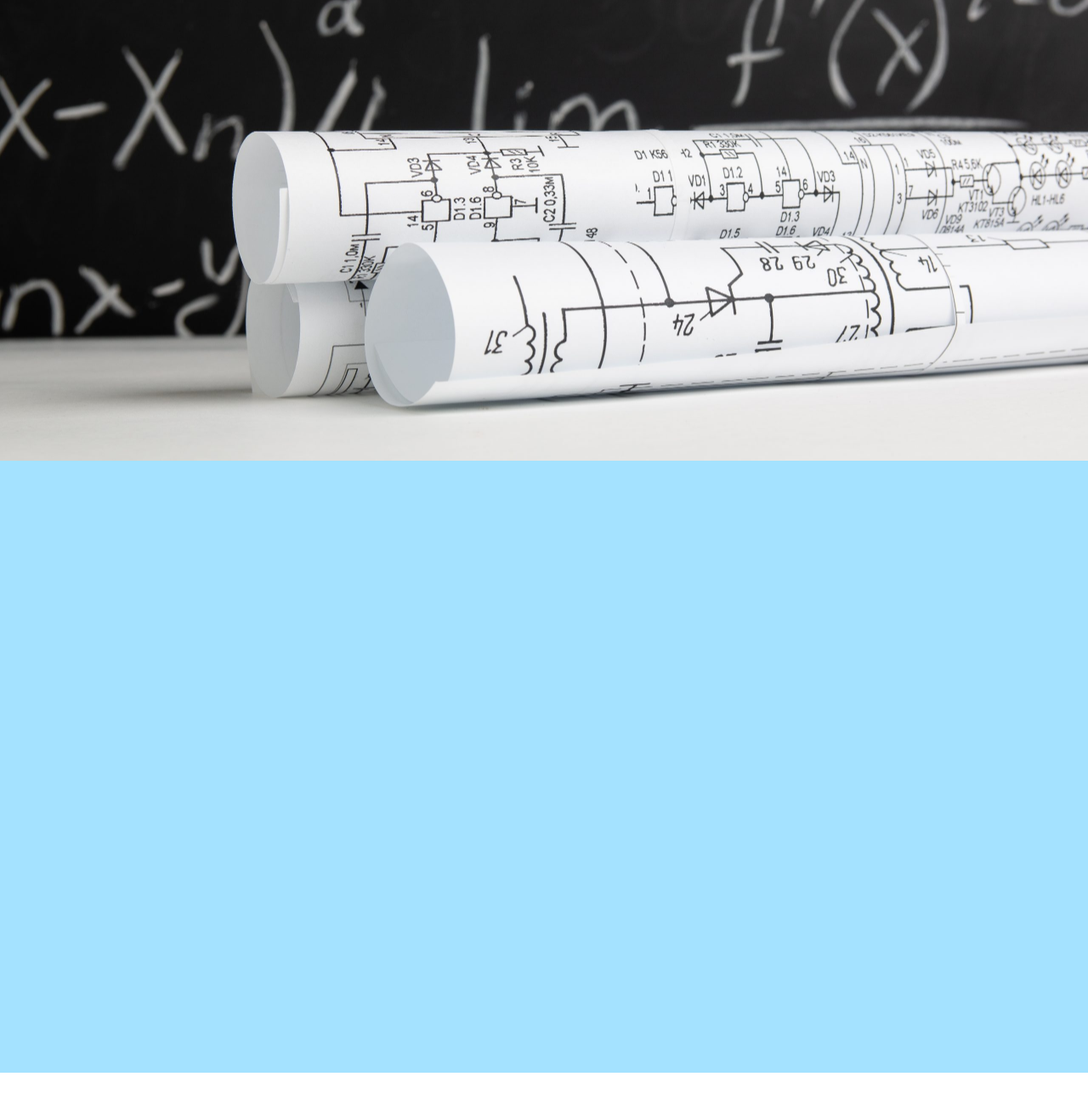
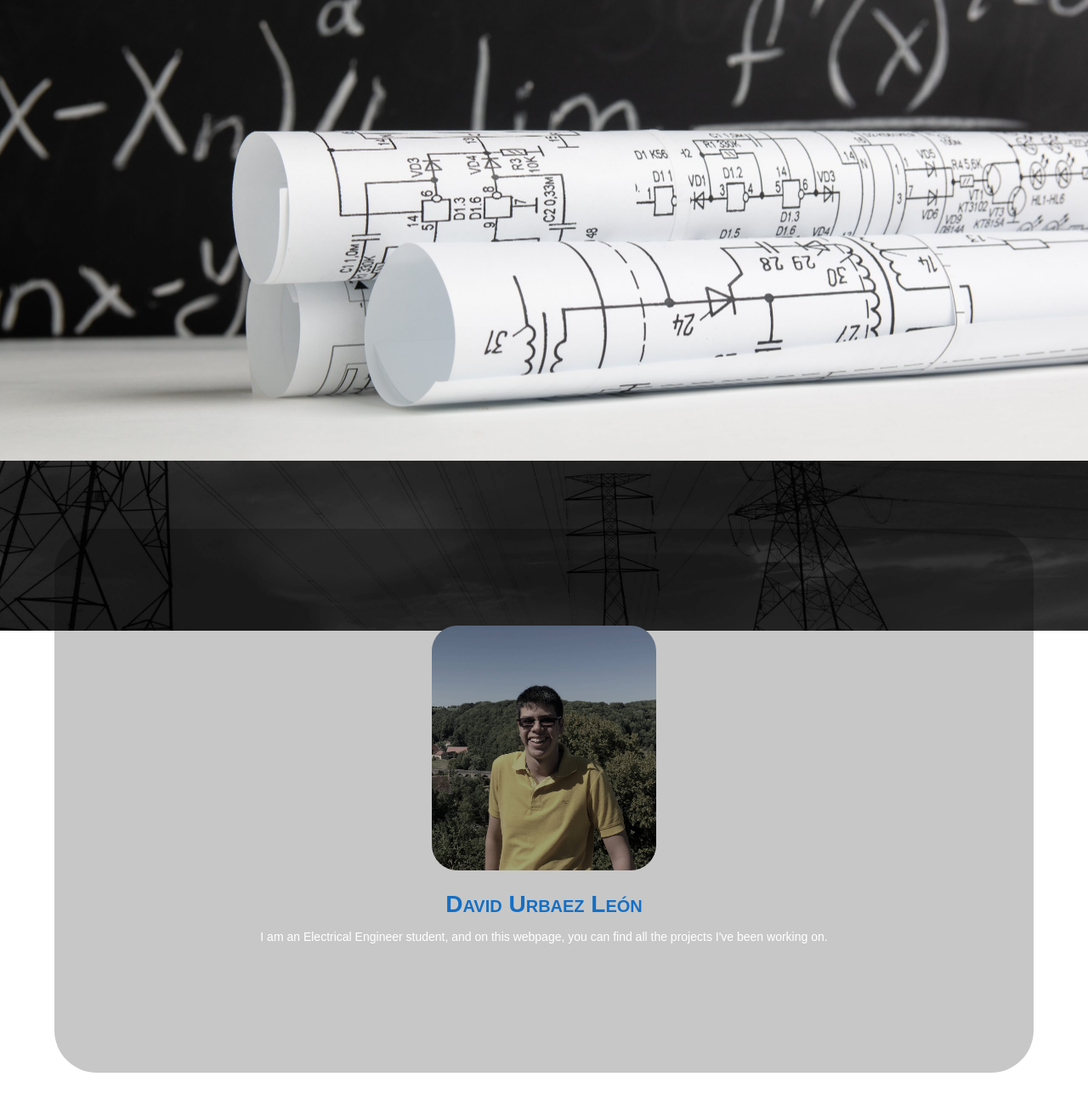
Before and after one commit to DavidUrbaez/Projects, a plain HTML site: page index.html in a window 1280 px wide. Shown: the part 258-1558 px from the top of the page at 85% size. Before the commit the page ends 1520 px from the top, so only its background shows below. Drawn offline with Linux system fonts and the light colour scheme.

Commit message:
Parallax Effect

```diff
--- a/index.html
+++ b/index.html
@@ -6,9 +6,15 @@
     <meta name="viewport" content="width=device-width, initial-scale=1.0">
     <title>&lt/ David Urbaez &gt</title>
     <link rel="stylesheet" href="src/css/navbar_style.css">
+    <link rel="stylesheet" href="src/css/parallax.css">
     <link rel="stylesheet" href="src/css/section.css">
+    <!-- <link rel="stylesheet" href="src/css/presentation.css"> -->
+
     <!-- <link rel="stylesheet" href="https://cdnjs.cloudflare.com/ajax/libs/font-awesome/4.7.0/css/font-awesome.min.css"> -->
+
     <script src="https://kit.fontawesome.com/95d7ee3267.js" crossorigin="anonymous"></script>
+
+    <script src="src/js/universal-parallax.js"></script>
 </head>
 
 <body>
@@ -16,10 +22,6 @@
     <header>
         <nav>
             <h1>David Urbaez León</h1>
-            <!-- <input type="checkbox" id="ckbox">
-            <label for="ckbox" class="drawer">
-                <i class="fa fa-bars" aria-hidden="true"></i>
-            </label> -->
 
             <button class="nav-toggle">
                 <span class="hamburger"></span>
@@ -27,7 +29,7 @@
 
             <ul class="menu-box">
                 <li><a href="#" class="fa fa-home nav__link"> Home</a></li>
-                <li><a href="#sec2" class="far fa-user nav__link">  About Me</a></li>
+                <li><a href="#presentation" class="far fa-user nav__link">  About Me</a></li>
                 <li><a href="#" class="fas fa-laptop-code nav__link">  My Work</a></li>
                 <li><a href="#" class="far fa-address-card nav__link">  Get in Touch</a></li>
 
@@ -35,12 +37,37 @@
         </nav>
     </header>
 
-    <section class="nen" id="sec1">
+    <section class="main_img">
         <img src="src/img/img1.jpg" alt="init">
     </section>
-    <section class="non" id="sec2">
 
+    <section id="presentation">
+        <div class="container">
+            <div class="content">
+                <div class="image">
+                    <img src="src/img/me2.jpg" alt="" width="100px">
+                </div>
+
+                <div class="text">
+                    <h2>David Urbaez León</h2>
+                    <p>I am an Electrical Engineer student, and on this webpage, you can find all the projects I've been working on.</p>
+                </div>
+
+            </div>
+            <div class="parallax" data-parallax-image="src/img/img4.jpg"></div>
+        </div>
     </section>
+
+
+    <!-- Run Parallax Plug-ing -->
+    <script>
+        new universalParallax().init({
+            speed: 4
+        });
+    </script>
+
+
+    <!-- Hamburger script -->
     <script src="src/js/index.js"></script>
 </body>
 
--- a/src/css/navbar_style.css
+++ b/src/css/navbar_style.css
@@ -34,6 +34,7 @@ header {
     position: fixed;
     top: 0;
     width: 100vw;
+    z-index: 1000;
 }
 
 nav {
--- /dev/null
+++ b/src/css/parallax.css
@@ -0,0 +1,90 @@
+/* Section Presentation */
+
+#presentation {
+    /* display: flex; */
+    margin-top: 100vh;
+    height: 90vh;
+    text-align: center;
+}
+
+#presentation .container {
+    display: flex;
+    flex-direction: column;
+    padding: 5vh 0;
+    height: 90vh;
+}
+
+#presentation .container .content {
+    display: flex;
+    margin: 5vh 5vw;
+    padding: 5vh 5vw;
+    height: 70vh;
+    flex-direction: column;
+    align-items: center;
+    justify-content: center;
+    /* width: 100%; */
+    border-radius: 50px;
+    background: rgba(0, 0, 0, 0.219);
+}
+
+#presentation .image {
+    display: flex;
+    height: 40vh;
+    justify-content: center;
+    align-items: center;
+}
+
+#presentation .image img {
+    height: 90%;
+    width: auto;
+    border-radius: 30px;
+}
+
+#presentation .text {
+    display: flex;
+    align-items: center;
+    justify-content: center;
+    flex-direction: column;
+    margin-top: 1vh;
+}
+
+#presentation h2 {
+    margin: 0;
+    font-variant: small-caps;
+    color: rgb(21, 111, 196);
+    font-size: 28px;
+}
+
+#presentation p {
+    color: white;
+    text-align: justify;
+    /* width: 270px; */
+    padding: 0 10vw 5vh 10vw;
+    font-family: sans-serif;
+    font-size: 14px;
+}
+
+
+/* Parallax stuff */
+
+.parallax__container {
+    clip: rect(0, auto, auto, 0);
+    height: 100%;
+    left: 0;
+    overflow: hidden;
+    position: absolute;
+    top: 0;
+    width: 100%;
+    z-index: -100;
+}
+
+.parallax {
+    position: fixed;
+    top: 0;
+    transform: translate3d(0, 0, 0);
+    transform-style: preserve-3d;
+    width: 100%;
+    background-position: center;
+    background-repeat: no-repeat;
+    background-size: cover;
+}
--- a/src/css/section.css
+++ b/src/css/section.css
@@ -1,5 +1,12 @@
-section img {
+section.main_img {
+    position: absolute;
+    top: 10vh;
     width: 100vw;
     height: 90vh;
+}
+
+section.main_img img {
     object-fit: cover;
+    width: 100vw;
+    height: 90vh;
 }
--- /dev/null
+++ b/src/js/universal-parallax.js
@@ -0,0 +1,39 @@
+"use strict";
+var windowHeight = window.innerHeight,
+    windowHeightExtra = 0,
+    safari = /^((?!chrome|android).)*safari/i.test(navigator.userAgent),
+    mobile = /Mobi/.test(navigator.userAgent);
+safari && !mobile && (windowHeightExtra = window.outerHeight - window.innerHeight), mobile && (windowHeight = window.screen.availHeight, windowHeightExtra = (window.screen.availHeight - window.innerHeight) / 2);
+var positionParallax = function(e, t, a, i) {
+        var n = e.top / t - windowHeightExtra;
+        a[i].style.top = n + "px"
+    },
+    animateParallax = function(e, t) {
+        for (var a = 0; e.length > a; a++) {
+            var i = e[a].parentElement.parentElement.getBoundingClientRect();
+            0 <= i.top + i.height && i.top <= windowHeight && positionParallax(i, t, e, a)
+        }
+    },
+    calculateHeight = function(e, t) {
+        for (var a = 0; e.length > a; a++) {
+            var i = e[a].parentElement.parentElement.getBoundingClientRect(),
+                n = e[a].parentElement.parentElement.offsetTop,
+                o = (windowHeight - i.height) / 2,
+                r = windowHeight > i.height + n ? i.height + n - n / t : i.height + 2 * (o - o / t);
+            e[a].style.height = r + 2 * windowHeightExtra + "px", positionParallax(i, t, e, a)
+        }
+    },
+    universalParallax = function() {
+        this.init = function(i) {
+            void 0 === i && (i = {}), i = { speed: void 0 !== i.speed ? i.speed : 1.5, className: void 0 !== i.className ? i.className : "parallax" };
+            for (var n = document.getElementsByClassName(i.className), e = 0; n.length > e; e++) {
+                var t = document.createElement("div");
+                n[e].parentNode.insertBefore(t, n[e]), t.appendChild(n[e]);
+                var a = n[e].parentElement;
+                a.className += "parallax__container", "relative" !== window.getComputedStyle(a.parentElement, null).getPropertyValue("position") && (a.parentElement.style.position = "relative");
+                var o = n[e].dataset.parallaxImage;
+                void 0 !== o && (n[e].style.backgroundImage = "url(" + o + ")", 1 === n[e].classList.length && "parallax" === n[e].classList[0] && (n[e].style.backgroundRepeat = "no-repeat", n[e].style.backgroundPosition = "center", n[e].style.backgroundSize = "cover"))
+            }
+            document.addEventListener("readystatechange", function(e) { var t, a; "complete" === e.target.readyState && (t = n, (a = i.speed) < 1 && (a = 1), calculateHeight(t, a), mobile || window.addEventListener("resize", function() { windowHeight = window.innerHeight, calculateHeight(t, a) }), window.addEventListener("scroll", function() { animateParallax(t, a) })) })
+        }
+    };
```
Also changed, not shown: src/img/img4.jpg (added), src/img/me2.jpg (added).
